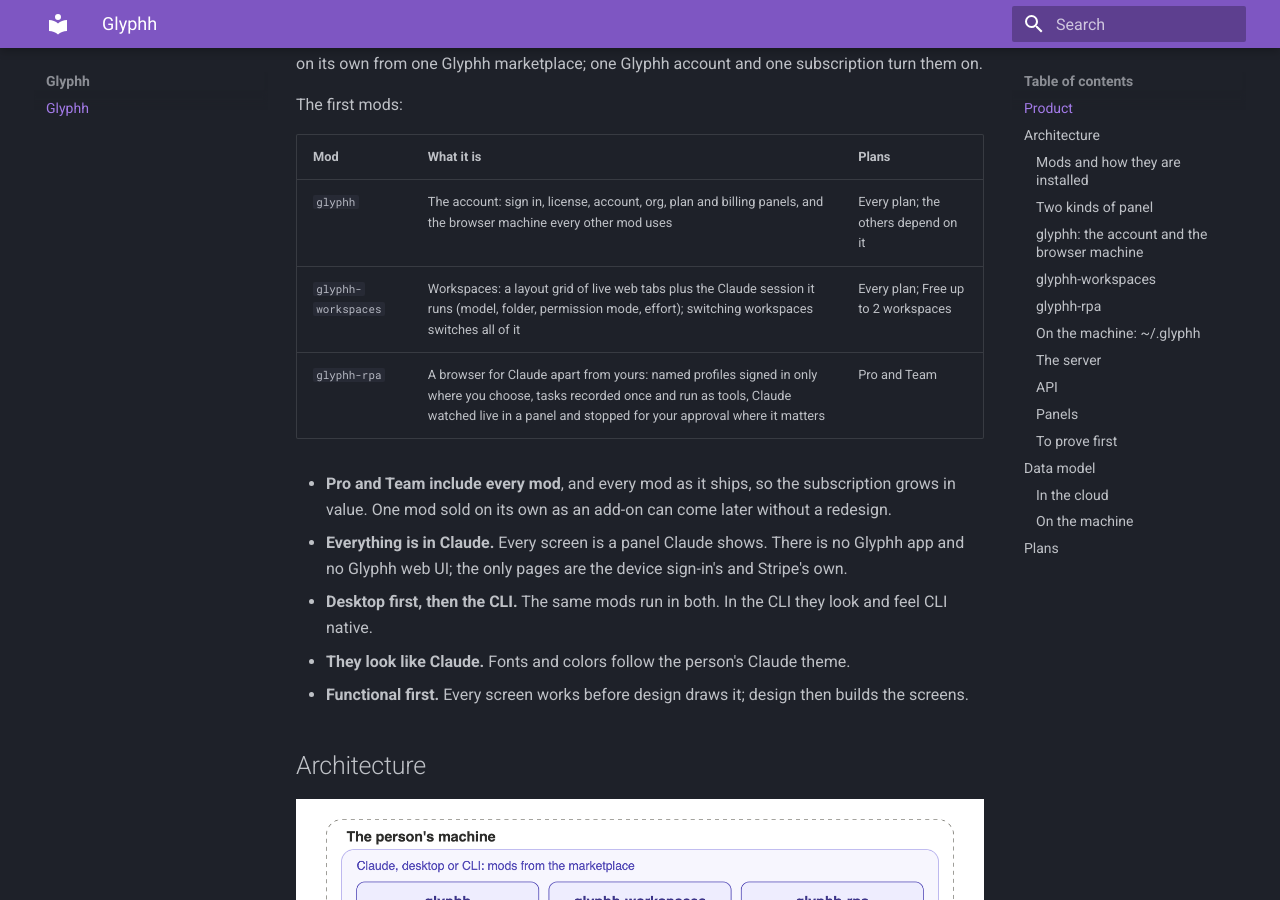
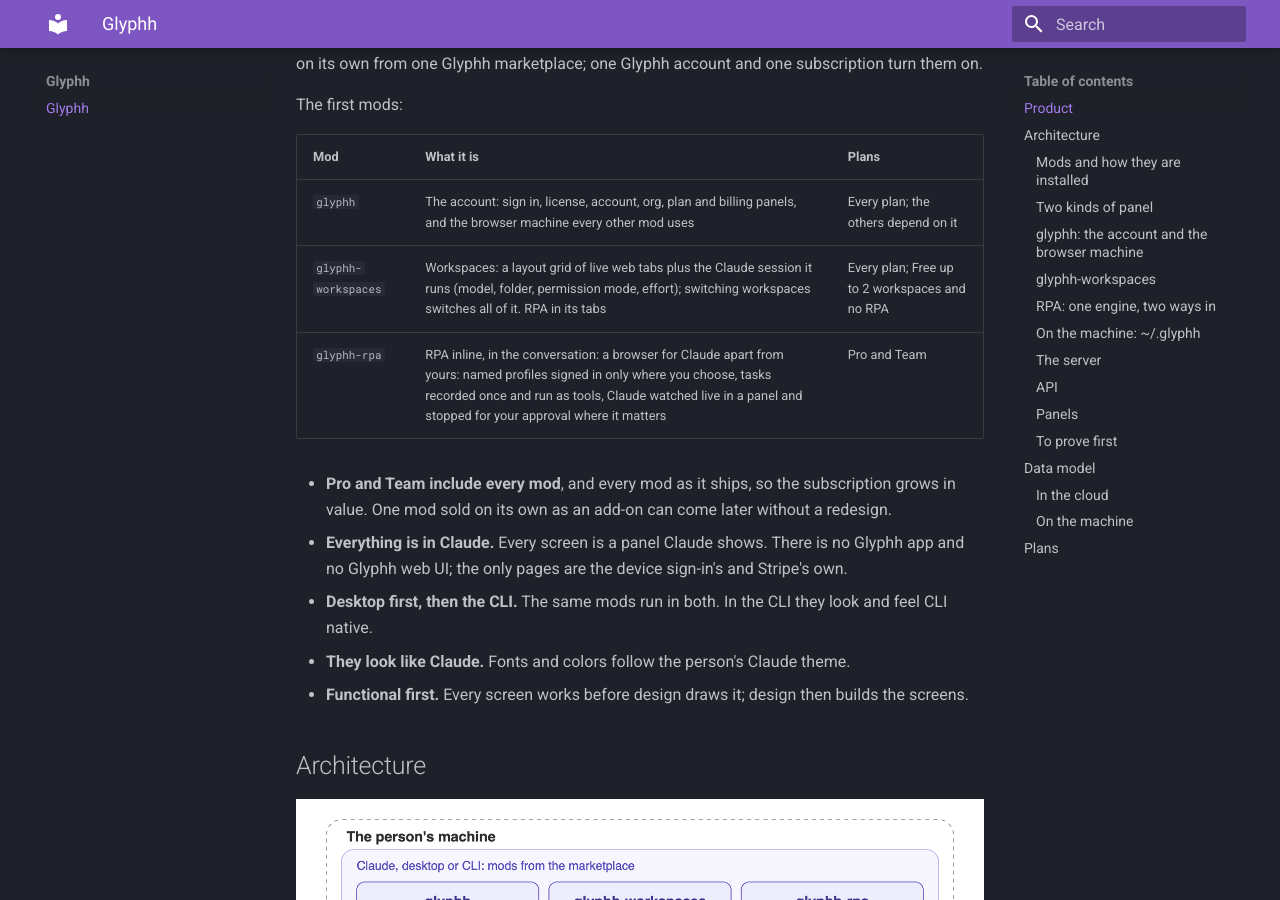
Before and after one commit to glyphh-ai/server, an MkDocs documentation site: the page built from docs/architecture.md, in a window 1280 px wide and 900 px high, scrolled down 348 px. Built offline with MkDocs 1.6.1 and Material for MkDocs 9.7.7, drawn with Linux system fonts in a browser that asks for light colours; some of the changed text lies outside the part shown.

Commit message:
Architecture: one RPA engine, two ways in (Chris, 2026-10-14)
The RPA engine lives in glyphh's browser machine; glyphh-rpa uses it inline
in the conversation, glyphh-workspaces in its tabs. Same profiles, sites,
sequences and log; on wherever the license includes glyphh-rpa.

Co-Authored-By: Claude Opus 5.5 <noreply@anthropic.com>

````diff
--- a/docs/architecture.md
+++ b/docs/architecture.md
@@ -11,8 +11,8 @@ The first mods:
 | Mod | What it is | Plans |
 |---|---|---|
 | `glyphh` | The account: sign in, license, account, org, plan and billing panels, and the browser machine every other mod uses | Every plan; the others depend on it |
-| `glyphh-workspaces` | Workspaces: a layout grid of live web tabs plus the Claude session it runs (model, folder, permission mode, effort); switching workspaces switches all of it | Every plan; Free up to 2 workspaces |
-| `glyphh-rpa` | A browser for Claude apart from yours: named profiles signed in only where you choose, tasks recorded once and run as tools, Claude watched live in a panel and stopped for your approval where it matters | Pro and Team |
+| `glyphh-workspaces` | Workspaces: a layout grid of live web tabs plus the Claude session it runs (model, folder, permission mode, effort); switching workspaces switches all of it. RPA in its tabs | Every plan; Free up to 2 workspaces and no RPA |
+| `glyphh-rpa` | RPA inline, in the conversation: a browser for Claude apart from yours: named profiles signed in only where you choose, tasks recorded once and run as tools, Claude watched live in a panel and stopped for your approval where it matters | Pro and Team |
 
 - **Pro and Team include every mod**, and every mod as it ships, so the subscription grows in value. One mod sold on its own as an add-on can come later without a redesign.
 - **Everything is in Claude.** Every screen is a panel Claude shows. There is no Glyphh app and no Glyphh web UI; the only pages are the device sign-in's and Stripe's own.
@@ -88,7 +88,7 @@ Proved on 2026-10-12 (`glyphh-ai/server`, branch `proto/stream`): an MCP App pan
 - **Panels** (mod panels): account, org, plan, billing.
 - **The browser machine:** `glyphh` ships a local MCP server (the plugin's own, started by Claude), which owns Chrome:
     - Chrome driven over a private pipe (`--remote-debugging-pipe`), never a debugging port, one Chrome per **named profile** (`~/.glyphh/profiles/<name>/`): an isolated browser holding only the sign-ins made in it, kept on disk so a site signed in once stays signed in. A profile is open in one Chrome at a time, and the browser machine is its one owner.
-    - Render, watch, take control, drive and record are its own local API; the other mods build on it.
+    - It is the **RPA engine** both mods share ([RPA](#rpa-one-engine-two-ways-in)): its MCP tools, its live panel and the skill that teaches Claude the flow.
     - Its MCP App panels show a tab live (frames, or WebRTC where the frame allows it) with take control: the person's clicks, keys and paste go into the tab while Claude waits, and Claude sees no picture while they hold it, so a password or a code never reaches the model.
     - Only this machine's Claude reaches it; other agents could pair with it later.
 
@@ -105,11 +105,11 @@ Built from `~/development/glyphh/workspaces` (its README holds what a mod can an
 - **The limit:** the mod registers each workspace's name with the server when it creates one; past the plan's limit it is refused.
 - **Panel** (mod panel): list, create, edit (model, folder, permission mode, effort, grid, tabs), delete.
 
-### `glyphh-rpa`
+### RPA: one engine, two ways in
 
 **A browser for Claude, apart from yours** (Chris, 2026-10-14). Claude never works in the person's own browser: it works in a named profile that holds only the sign-ins the person made in it, so a mistake reaches those accounts and nothing else (not their own email, bank or saved passwords). The person records a task once or lets Claude work it out, watches Claude do it live in a panel in Claude, and approves the steps that matter. A mini bot in Claude.
 
-**Everything is an MCP tool**, so Claude does it for the person. `glyphh-rpa` ships its own local MCP server, built on the browser machine; its tools and its live panel are what Claude uses, and a skill teaches Claude the flow. The person asks in plain words:
+**Everything is an MCP tool**, so Claude does it for the person. The engine is the browser machine's local MCP server, in `glyphh`; its tools, its live panel and a skill that teaches Claude the flow are on when the license includes RPA (`glyphh-rpa`: Pro and Team), whichever mod the person uses it from. The person asks in plain words:
 
 > Use Glyphh to post our weekly update to LinkedIn. Ask me to approve before it posts. Work it out, then let's test it.
 
@@ -141,6 +141,15 @@ and Claude:
 - **Commands and sequences** keep `glyphh-ai/app`'s format (`src/shared/rpa.ts`), with an approval rule on each step.
 - **Panels:** the live panel (MCP App: watch, record, approve, take control); a site's sequences (mod panel: run, edit, delete).
 
+**Two ways in, one RPA** (Chris, 2026-10-14). Both mods use the same engine, the same profiles, sites, sequences and run log: a task recorded in one runs in the other.
+
+| | `glyphh-rpa`: inline | `glyphh-workspaces`: in a workspace |
+|---|---|---|
+| Where it shows | The live panel, in the conversation | A tab in the workspace's grid (`/stream` on desktop, the terminal's grid in the CLI) |
+| The browser | The site's profile, opened by the panel | The tab's profile; a site matching the tab's URL gives its tools |
+| Recording and approvals | In the panel | In the tab's cell bar on the workspace page, and in the live panel when one is open |
+| For | Doing a task without leaving the chat | Working alongside the tabs a person keeps open (Gmail, Slack, a CRM) |
+
 ### On the machine: `~/.glyphh`
 
 Nothing here goes to the cloud.
@@ -151,8 +160,8 @@ Nothing here goes to the cloud.
 | `license.json` | `glyphh` | The signed license: plan, limits, mods, expiry |
 | `profiles/<name>/` | `glyphh` | A named profile: an isolated Chrome profile with only the sign-ins made in it |
 | `workspaces/<slug>.json` | `glyphh-workspaces` | A workspace: session, grid with its saved sizes, cells, tabs |
-| `rpa/<slug>.json` | `glyphh-rpa` | A site: what it matches, its profile, its commands and sequences with their approval rules |
-| `rpa/log/` | `glyphh-rpa` | What ran: each step, who did it, what was approved |
+| `rpa/<slug>.json` | `glyphh` (RPA) | A site: what it matches, its profile, its commands and sequences with their approval rules |
+| `rpa/log/` | `glyphh` (RPA) | What ran: each step, who did it, what was approved |
 
 ### The server
 
@@ -346,6 +355,7 @@ erDiagram
 ```
 
 - **Plan versions never change their price or limits.** Changing either adds a version with its own Stripe price (Stripe prices cannot change either). An org stays on the version it subscribed to (`orgs.plan_version_id`), so an update never touches an org; new orgs get the newest version, and an org moves only when its admin changes plan or we migrate it on purpose.
+- **RPA is on** wherever the license includes `glyphh-rpa`, in either mod.
 - **Which mods a version includes:** `all_mods` true includes every active mod, new ones as they ship (Pro, Team); false, only the free ones (Free). A mod once free stays free, so no org ever loses a mod it had.
 - **A limit left empty is unlimited.**
 - **One org per user:** `users.org_id`, not a memberships table. `role` is `admin` or `member`; the org's first user is its admin (`orgs.admin_user_id`).
@@ -377,5 +387,6 @@ Billed per seat, per month. Installs and workspaces are per user.
 | Members | 1 | 1 | Unlimited |
 | Installs | 1 | 5 | 10 |
 | Workspaces | 2 | 10 | Unlimited |
+| RPA, inline and in workspaces | No | Yes | Yes |
 
 Team's installs are capped so one seat can't be shared across a team's machines.
````
